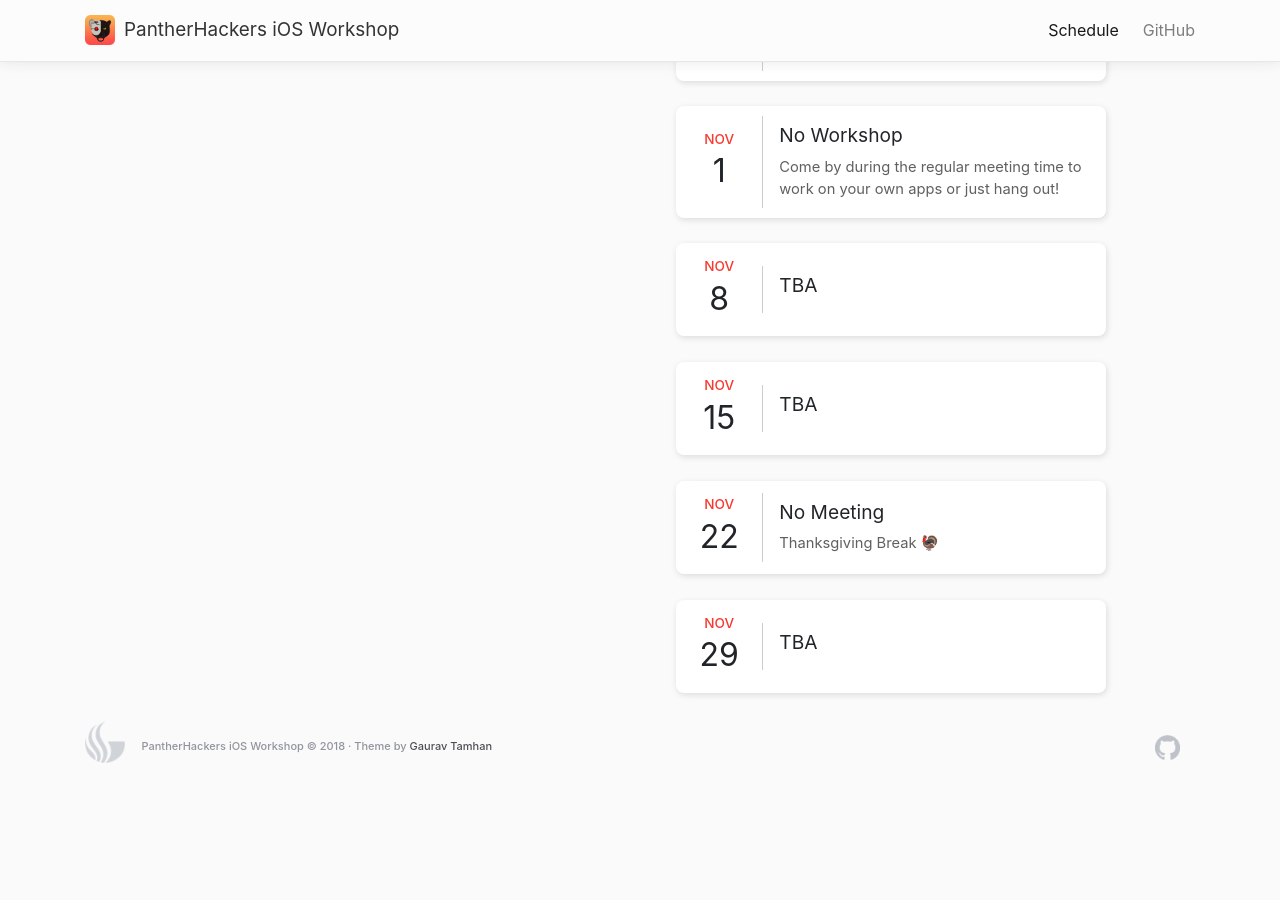
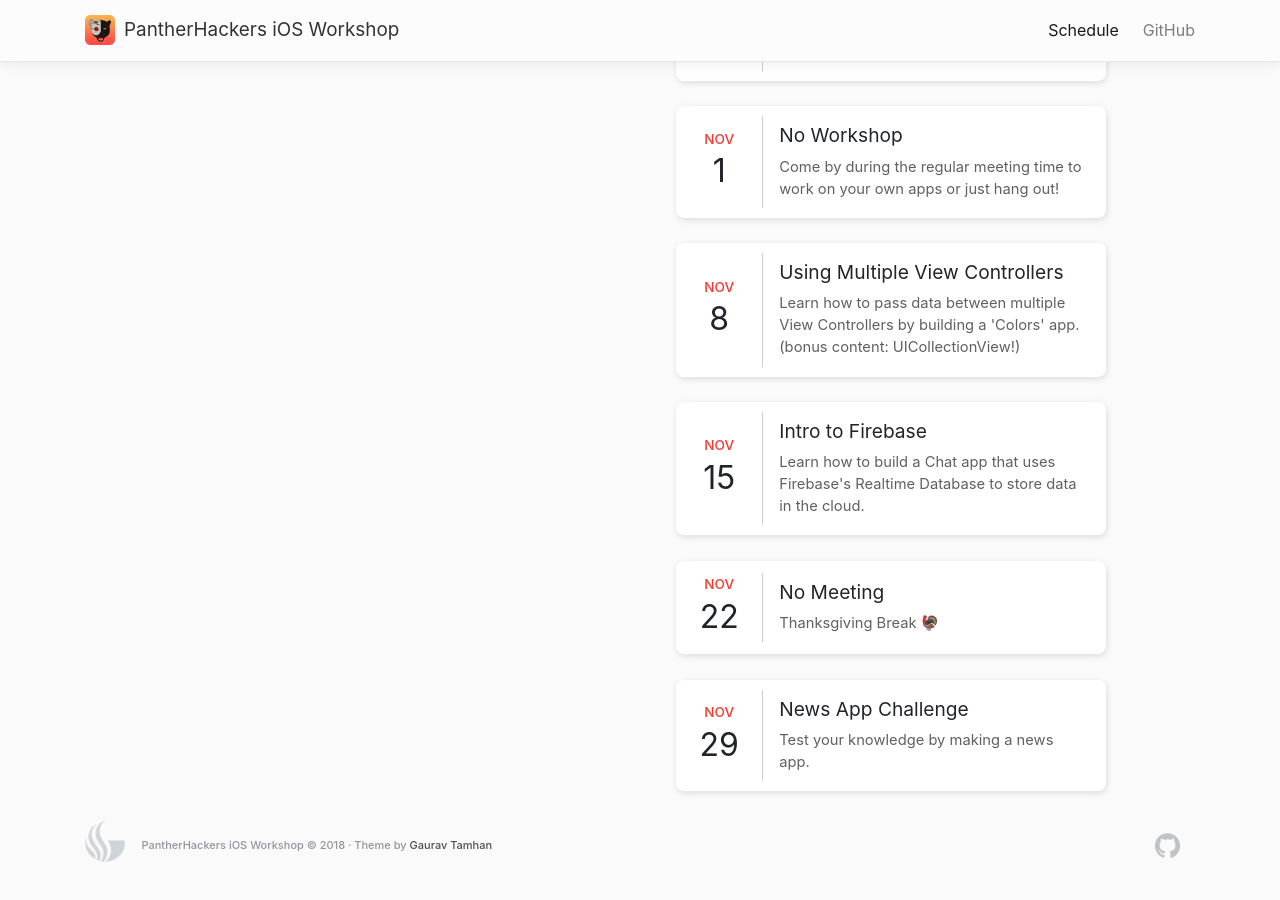
Before and after one commit to iosgsu/iosgsu.github.io, a Jekyll site: the page built from schedule.md, in a window 1280 px wide and 900 px high, scrolled down 1011 px. Built offline with Jekyll 4.4.1, drawn with Linux system fonts in a browser that asks for light colours; nearby versions of some CDN libraries; comment, search, counter and statistics services are not loaded; before the commit the page ends 1879 px from its top, so only the background shows below that.

Commit message:
update schedule

```diff
--- a/_data/schedules/current-schedule.json
+++ b/_data/schedules/current-schedule.json
@@ -45,14 +45,14 @@
         {
             "month": 11,
             "day": 8,
-            "subject": "TBA",
-            "description": ""
+            "subject": "Using Multiple View Controllers",
+            "description": "Learn how to pass data between multiple View Controllers by building a 'Colors' app. (bonus content: UICollectionView!)"
         },
         {
             "month": 11,
             "day": 15,
-            "subject": "TBA",
-            "description": ""
+            "subject": "Intro to Firebase",
+            "description": "Learn how to build a Chat app that uses Firebase's Realtime Database to store data in the cloud."
         },
         {
             "month": 11,
@@ -63,8 +63,8 @@
         {
             "month": 11,
             "day": 29,
-            "subject": "TBA",
-            "description": ""
+            "subject": "News App Challenge",
+            "description": "Test your knowledge by making a news app."
         },
     ]
 }
```
